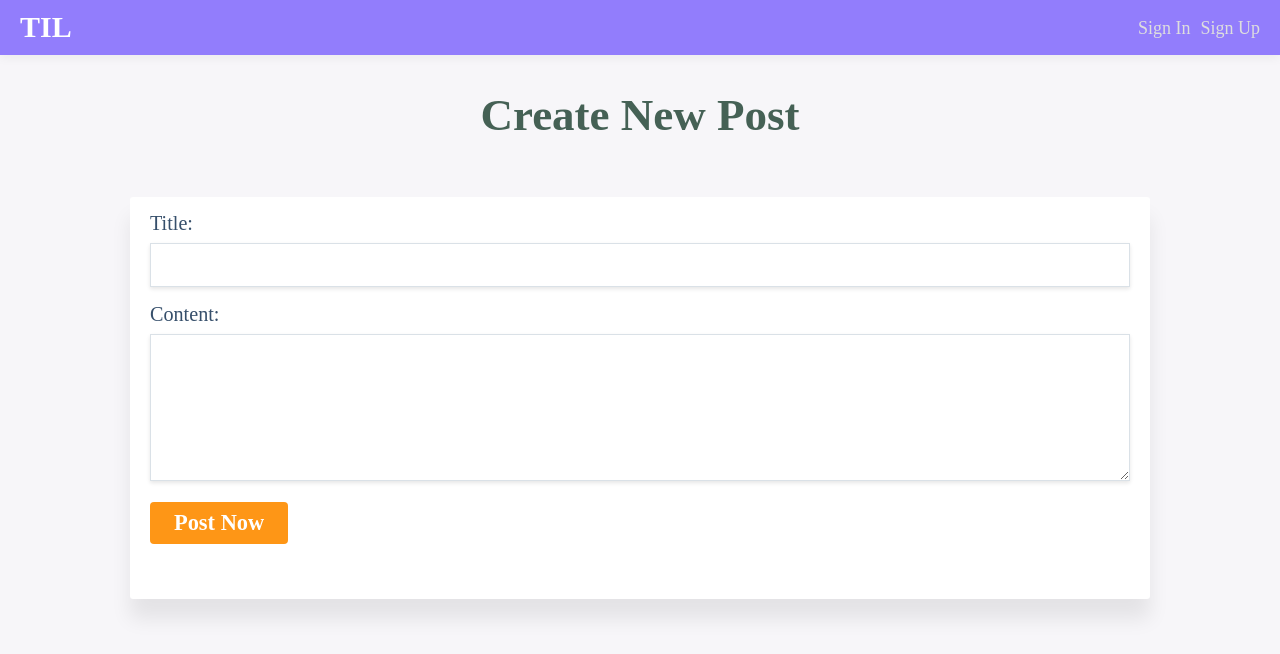
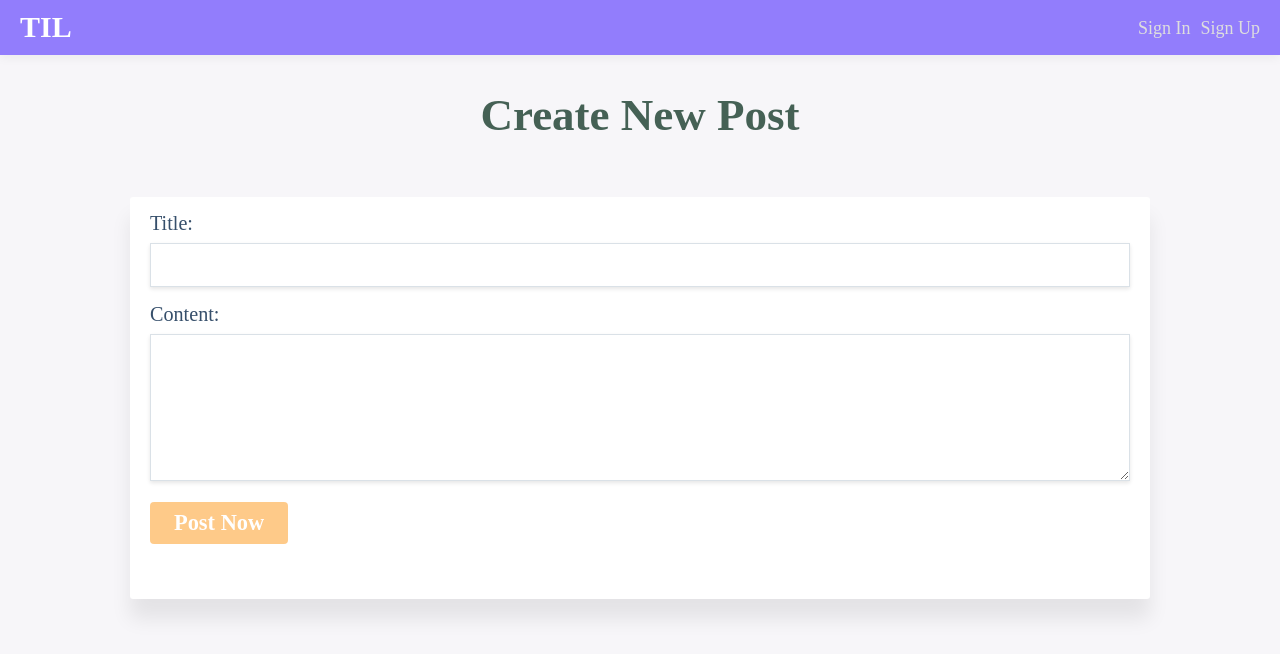
Before and after one commit to jambottle/vue-expert, a Vue app in the folder vue-til/: page /create in a window 1280 px wide. Shown: the top 654 px of the page. Built offline with nearby package versions, Linux system fonts and the light colour scheme; no server answers; a web font is replaced by a local one.

Commit message:
feat: Implement form validation (PostForm) - Use computed property to limit content length to less than 200 characters - Decide to disable button tag using v-bind directive and computed property

```diff
--- a/vue-til/src/components/posts/PostForm.vue
+++ b/vue-til/src/components/posts/PostForm.vue
@@ -14,8 +14,17 @@
           rows="5"
           v-model="content"
         />
+        <p class="validation-text" v-if="isContentTooLong">
+          Content length is limited to less than 200 characters.
+        </p>
       </div>
-      <button class="form__button" type="submit">Post Now</button>
+      <button
+        class="form__button"
+        type="submit"
+        :disabled="!title || isContentTooLong"
+      >
+        Post Now
+      </button>
     </form>
 
     <p class="log-message">{{ logMessage }}</p>
@@ -34,6 +43,12 @@ export default {
       // log data
       logMessage: '',
     };
+  },
+
+  computed: {
+    isContentTooLong() {
+      return this.content.length > 200;
+    },
   },
 
   methods: {
@@ -96,6 +111,16 @@ export default {
       font-size: 100%;
     }
 
+    .validation-text {
+      display: flex;
+      flex-direction: row-reverse;
+      justify-content: space-between;
+      margin-top: -0.5rem;
+      margin-bottom: 0.5rem;
+      color: #ff4057;
+      font-size: 1rem;
+    }
+
     &__button {
       border: 0 solid #dae1e7;
       border-radius: 0.25rem;
```
